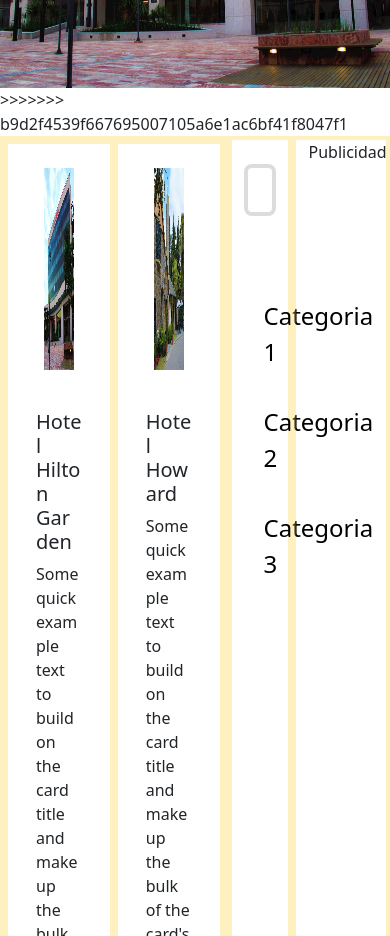
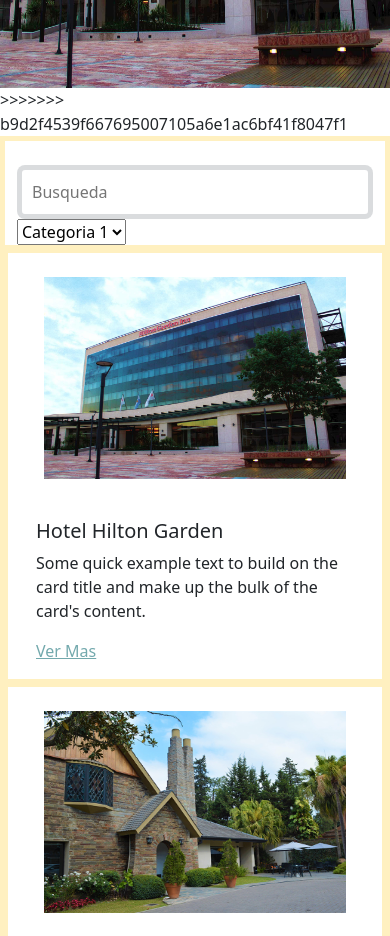
Before and after one commit to cannatarodrigo/HotelGroup, a plain HTML site: page index.html in a window 390 px wide. Shown: the part 840-1776 px from the top of the page. Drawn offline with nearby package versions, Linux system fonts and the light colour scheme.

Commit message:
modifancando main para mobile

```diff
--- a/index.html
+++ b/index.html
@@ -146,10 +146,24 @@
       <section>
         <div class="container-fluid text-start">
           <div class="row">
-            <div class="col-7 border border-warning border-opacity-25 border-4">
+            <div class="conteiner-fluid d-sm-inline d-lg-none col-sm-12 border border-warning border-opacity-25 border-5 border-bottom-0 rounded-0">
+              <div class="col-sm-6">
+                <label for="search"></label>
+                <input type="search" name="search" id="search" placeholder="Busqueda" class="container-fluid border border-secondary border-opacity-25 rounded-3 Busqueda" >
+              </div>
+              <div class="d-flex col-sm-6">
+                <label for="categorias"></label>
+                <select name="categorias" id="categorias">
+                  <option value="Categoria 1">Categoria 1</option>
+                  <option value="Categoria 2">Categoria 2</option>
+                  <option value="Categoria 3">Categoria 3</option>
+                </select>
+              </div>
+            </div>
+            <div class="col-lg-7 col-sm-12 border border-warning border-opacity-25 border-4">
               <div class="conteiner-fluid">
                 <div class="row">
-                  <div class="card col-6 border border-warning border-opacity-25 border-4 rounded-0">
+                  <div class="card col-lg-6 col-sm-12 border border-warning border-opacity-25 border-4 rounded-0">
                     <img src="./Images/Hoteles/Hilton-Garden-Hotel.jpg" class="card-img-top p-4" alt="Hilton-Garden-Hotel"/>
                     <div class="card-body">
                       <h5 class="card-title">Hotel Hilton Garden</h5>
@@ -160,7 +174,7 @@
                       <a href="#" class="card-link">Ver Mas</a>
                     </div>
                   </div>
-                  <div class="card col-6 border border-warning border-opacity-25 border-4 rounded-0">
+                  <div class="card col-lg-6 col-sm-12 border border-warning border-opacity-25 border-4 rounded-0">
                     <img src="./Images/Hoteles/Hotel_Howard_1.jpg" class="card-img-top p-4" alt="Howard-Hotel"/>
                     <div class="card-body">
                       <h5 class="card-title">Hotel Howard</h5>
@@ -171,7 +185,7 @@
                       <a href="#" class="card-link">Ver Mas</a>
                     </div>
                   </div>
-                  <div class="card col-6 border border-warning border-opacity-25 border-4 rounded-0">
+                  <div class="card col-lg-6 col-sm-12 border border-warning border-opacity-25 border-4 rounded-0">
                     <img src="./Images/Hoteles/Hotel_San_Javier_Tucuman 1.jpg" class="card-img-top p-4" alt="SanJavier-Hotel"/>
                     <div class="card-body">
                       <h5 class="card-title">Hotel San Javier</h5>
@@ -182,7 +196,7 @@
                       <a href="#" class="card-link">Ver Mas</a>
                     </div>
                   </div>
-                  <div class="card col-6 border border-warning border-opacity-25 border-4 rounded-0">
+                  <div class="card col-lg-6 col-sm-12 border border-warning border-opacity-25 border-4 rounded-0">
                     <img src="./Images/Hoteles/Hotel_tafi_1.jpg" class="card-img-top p-4" alt="Tafi-Hotel"/>
                     <div class="card-body">
                       <h5 class="card-title">Hotel Tafi</h5>
@@ -196,7 +210,7 @@
                 </div>
               </div>
             </div>
-            <div class="col-2 border border-warning border-opacity-25 border-4">
+            <div class="col-lg-2 d-none d-lg-inline border border-warning border-opacity-25 border-4">
               <div>
                 <label for="search"></label>
                 <input type="search" name="search" id="search" placeholder="Busqueda" class="container-fluid border border-secondary border-opacity-25 rounded-3 Busqueda" >
@@ -213,7 +227,7 @@
                 </ul>
               </div>
             </div>
-            <div class="conteiner-fluid col-3 border border-warning border-opacity-25 border-4">
+            <div class="conteiner-fluid col-lg-3 d-none d-lg-inline border border-warning border-opacity-25 border-4">
               <p>Publicidad</p>
             </div>
           </div>
```
